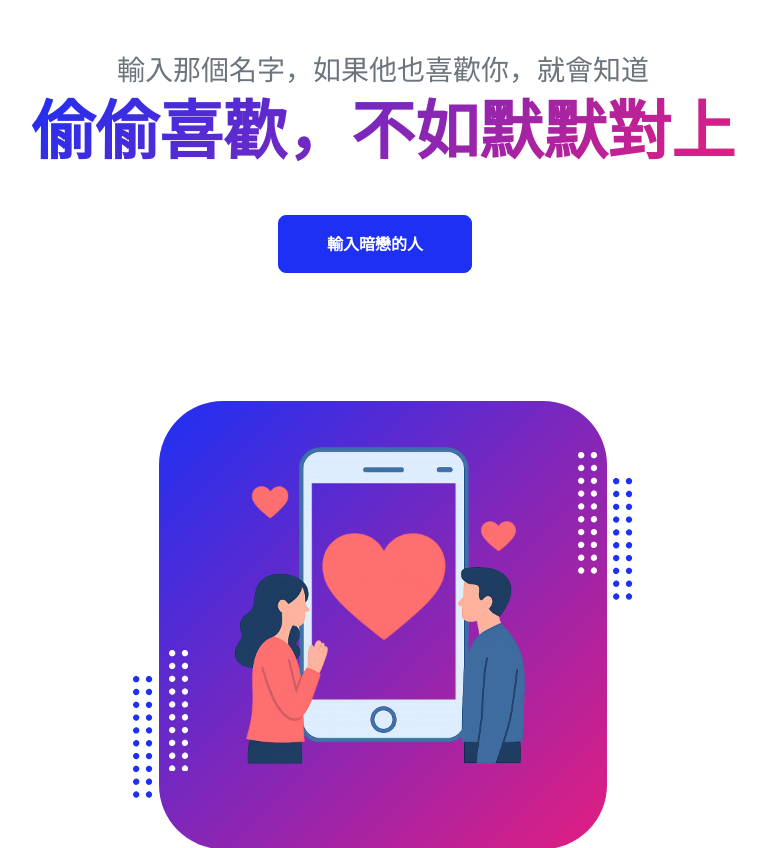
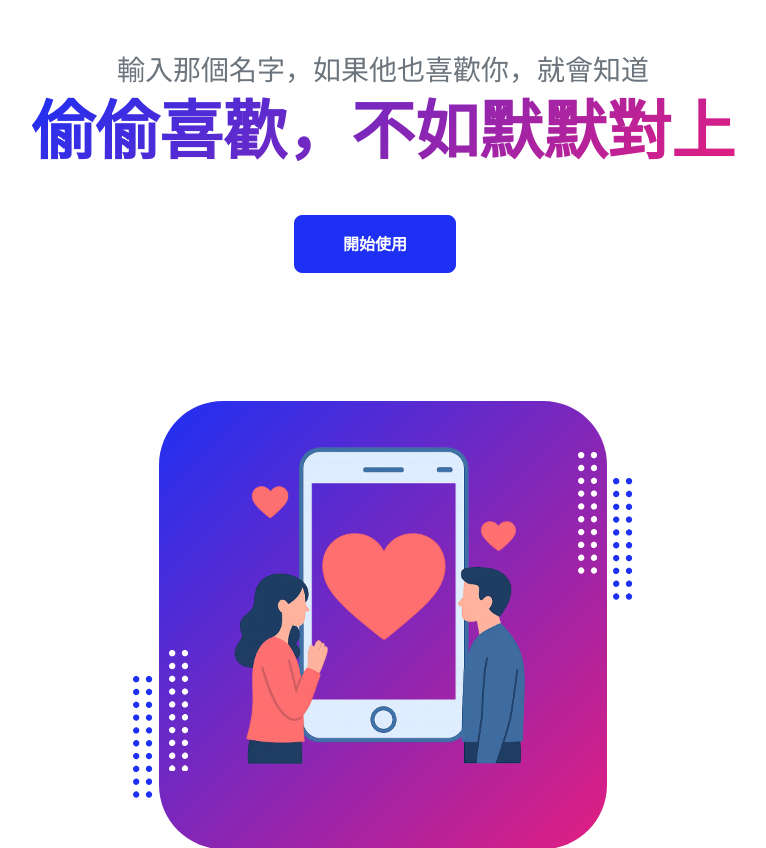
Before and after one commit to csun3366/matchup, a Django app: page / in a window 1280 px wide. Shown: the part 72-920 px from the top of the page, without its empty margins (257-1023 px from the left). Run offline with Django 5.2, Linux system fonts and the light colour scheme; data that the repository does not hold is empty; some libraries are stand-ins or nearby versions.

Commit message:
Refine the button of the home.html

```diff
--- a/backend/core/templates/home.html
+++ b/backend/core/templates/home.html
@@ -16,7 +16,7 @@
                                 {% if user.is_authenticated %}
                                 <a class="btn btn-primary btn-lg px-5 py-3 me-sm-3 fs-6 fw-bolder" href="{% url 'input' %}">輸入暗戀的人</a>
                                 {% else %}
-                                <a class="btn btn-primary btn-lg px-5 py-3 me-sm-3 fs-6 fw-bolder" href="{% url 'login' %}">輸入暗戀的人</a>
+                                <a class="btn btn-primary btn-lg px-5 py-3 me-sm-3 fs-6 fw-bolder" href="{% url 'login' %}">開始使用</a>
                                 {% endif %}
                             </div>
                         </div>
```
